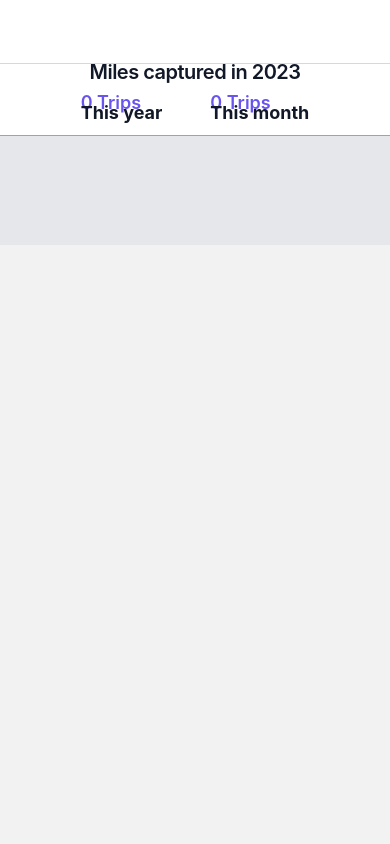
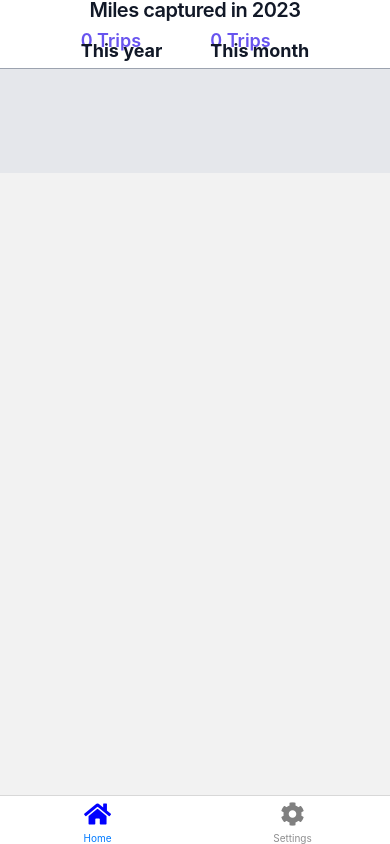
Before and after one commit to MikeRayUX/free_mileage_tracker, a React Native app: screen /TripsOverviewScreen in a window 390 px wide. Built offline with nearby package versions, Linux system fonts and the light colour scheme.

Commit message:
* add a bottom drawer navigator
* rename some screens to match new screen navigator structure

```diff
--- a/App.tsx
+++ b/App.tsx
@@ -1,28 +1,58 @@
 import { TripProvider } from "./src/context/TripContext";
-import HomeScreen from "./src/screens/HomeScreen";
-import TripDetail from "./src/screens/TripDetail";
+import TripsOverviewScreen from "./src/screens/TripsOverviewScreen";
+import TripDetailScreen from "./src/screens/TripDetailScreen";
+import SettingsScreen from "./src/screens/SettingsScreen";
 import { NavigationContainer } from "@react-navigation/native";
 import { createNativeStackNavigator } from "@react-navigation/native-stack";
+import { createBottomTabNavigator } from "@react-navigation/bottom-tabs";
+import { FontAwesome5 } from "@expo/vector-icons";
 
 const Stack = createNativeStackNavigator();
-
+const BottomTab = createBottomTabNavigator();
 export default function App() {
   return (
-    <NavigationContainer>
-      <TripProvider>
-        <Stack.Navigator initialRouteName="Home">
-          <Stack.Screen
+    <TripProvider>
+      <NavigationContainer>
+        <BottomTab.Navigator>
+          <BottomTab.Screen
             name="Home"
-            component={HomeScreen}
-            options={{ title: null }}
+            component={Home}
+            options={{
+              headerShown: false,
+              tabBarIcon: ({focused}) => (
+                <FontAwesome5 name="home" size={24} color={`${focused ? "blue" : "gray"}`} />
+              ),
+            }}
           />
-          <Stack.Screen
-            name="TripDetail"
-            component={TripDetail}
-            options={{ title: "Trip Detail" }}
+          <BottomTab.Screen
+            name="Settings"
+            component={SettingsScreen}
+            options={{
+              headerShown: false,
+              tabBarIcon: ({focused}) => (
+                <FontAwesome5 name="cog" size={24} color={`${focused ? "blue" : "gray"}`} />
+              ),
+            }}
           />
-        </Stack.Navigator>
-      </TripProvider>
-    </NavigationContainer>
+        </BottomTab.Navigator>
+      </NavigationContainer>
+    </TripProvider>
   );
 }
+
+const Home = () => {
+  return (
+    <Stack.Navigator initialRouteName="TripsOverviewScreen">
+      <Stack.Screen
+        name="TripsOverviewScreen"
+        component={TripsOverviewScreen}
+        options={{ headerShown: false, title: null }}
+      />
+      <Stack.Screen
+        name="TripDetailScreen"
+        component={TripDetailScreen}
+        options={{ title: "Trip Detail" }}
+      />
+    </Stack.Navigator>
+  );
+};
--- a/package.json
+++ b/package.json
@@ -12,6 +12,7 @@
     "@react-native-async-storage/async-storage": "~1.17.3",
     "@react-native-community/datetimepicker": "6.5.2",
     "@react-native-picker/picker": "^2.4.8",
+    "@react-navigation/bottom-tabs": "^6.5.3",
     "@react-navigation/native": "^6.1.2",
     "@react-navigation/native-stack": "^6.9.8",
     "@types/react": "~18.0.24",
--- a/src/components/screens/home_screen/AppHeader.tsx
+++ b/src/components/screens/trips_overview_screen/AppHeader.tsx
@@ -61,10 +61,10 @@ const AppHeader: React.FC<PropTypes> = ({ toggleAddTripForm }): JSX.Element => {
         <TouchableOpacity
           onPress={toggleAddTripForm}
           className={
-            "py-3 px-8 flex flex-row justify-center items-center rounded-full bg-primary"
+            "py-2 px-8 flex flex-row justify-center items-center rounded-full bg-primary"
           }
         >
-          <FontAwesome5 name="plus" size={24} color="white" />
+          <FontAwesome5 name="plus" size={20} color="white" />
           <Text className="text-xl font-bold text-white pl-4">Add Trip</Text>
         </TouchableOpacity>
       </View>
--- a/src/components/screens/home_screen/TripItem.tsx
+++ b/src/components/screens/trips_overview_screen/TripItem.tsx
@@ -16,7 +16,7 @@ const TripItem: React.FC<PropTypes> = ({ trip, onPress }): JSX.Element => {
   return (
     <TouchableOpacity
       onPress={onPress}
-      className="w-full px-8 py-4 bg-white flex flex-row justify-between items-center border-b border-gray-200"
+      className="w-full px-8 py-2 bg-white flex flex-row justify-between items-center border-b border-gray-400"
     >
       {/* left side */}
       <View className={"w-3/4 flex flex-col justify-center items-start"}>
--- /dev/null
+++ b/src/screens/SettingsScreen.tsx
@@ -0,0 +1,10 @@
+import { View, Text } from "react-native";
+
+const SettingsScreen = ({ navigation }) => {
+  return (
+    <View>
+      <Text>SettingsScreen</Text>
+    </View>
+  );
+};
+export default SettingsScreen;
--- a/src/screens/TripDetail.tsx
+++ b/src/screens/TripDetailScreen.tsx
@@ -4,7 +4,7 @@ import { TripContext } from "../context/TripContext";
 import AsyncStorage from "@react-native-async-storage/async-storage";
 import Modal from "react-native-modal";
 
-const TripDetail = ({ route, navigation }) => {
+const TripDetailScreen = ({ route, navigation }) => {
   const {
     state: { trips },
     dispatch,
@@ -94,4 +94,4 @@ const LineItem = ({ name, value }): JSX.Element => {
   );
 };
 
-export default TripDetail;
+export default TripDetailScreen;
```
Also changed, not shown: src/screens/TripsOverviewScreen.tsx (renamed from src/screens/HomeScreen.tsx, +4 -4 lines), src/components/screens/trips_overview_screen/TripCount.tsx (renamed from src/components/screens/home_screen/TripCount.tsx), 1 other file (tests, documents, lock files or other folders).
